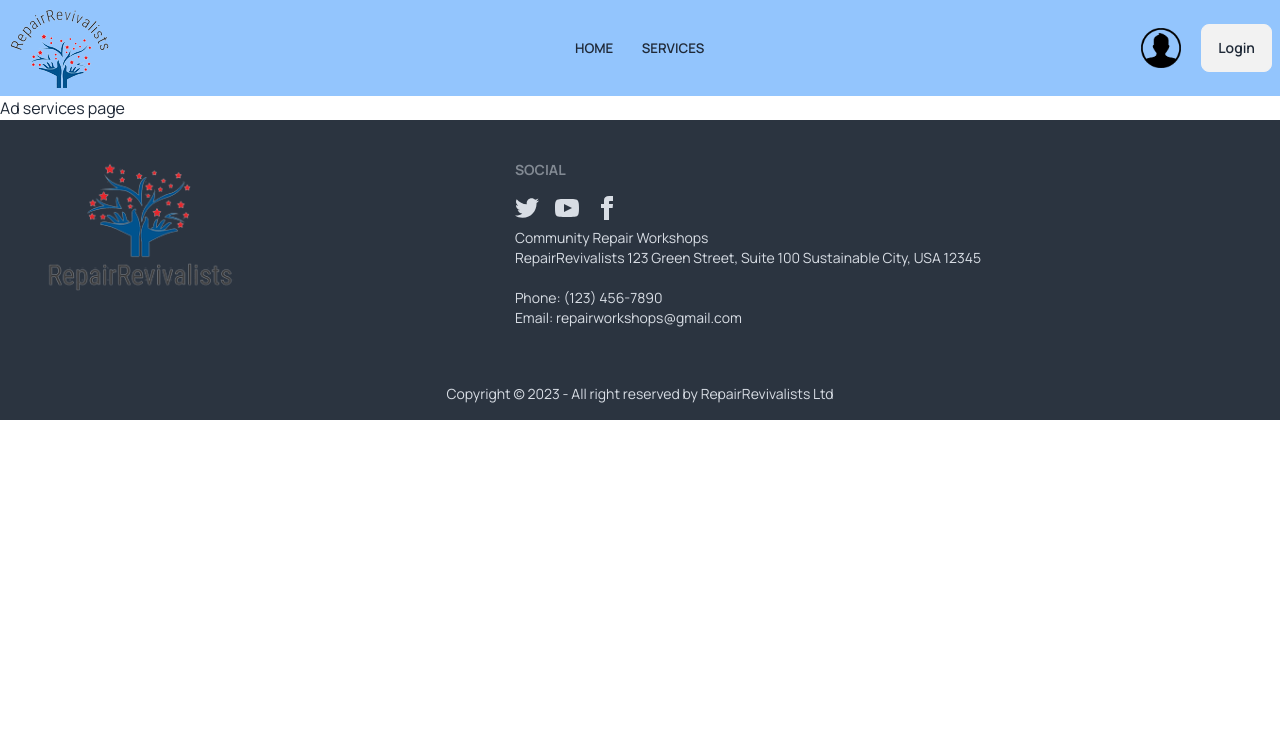
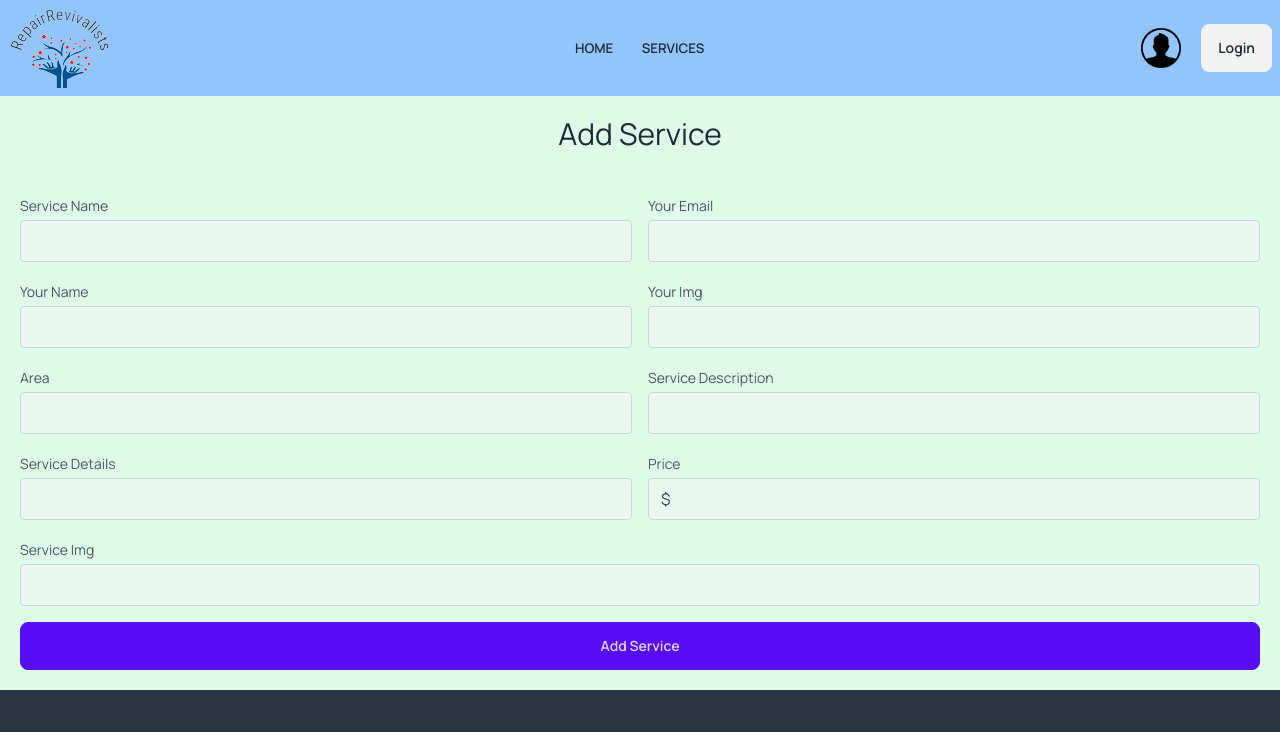
Before and after one commit to jisanahamed09205/Repair-Revivalists-Client, a React (Vite) app: page /addServices in a window 1280 px wide. Shown: the top 732 px of the page. Built offline with nearby package versions, Linux system fonts and the light colour scheme; no server answers; a web font is replaced by a local one.

Commit message:
add service requirement 8 is done

```diff
--- a/src/Pages/Dashboard/AddServices.jsx
+++ b/src/Pages/Dashboard/AddServices.jsx
@@ -1,8 +1,130 @@
+import { useContext } from "react";
+import swal from "sweetalert";
+import { AuthContext } from "../Provider/AuthProvider";
 
 const AddServices = () => {
+
+    // const {_id,service_name,service_img,service_description,service_provider_name,service_provider_img,service_price,service_area,details} =service;
+
+    const {user} = useContext(AuthContext)
+
+    const handleAddService = e =>{
+        e.preventDefault();
+        const form = e.target;
+        const service_name = form.serviceName.value;
+        const userEmail = user?.email;
+        const service_provider_name = user?.displayName;
+        const service_provider_img = user?.photoURL;
+        const service_area = form.area.value;
+        const service_description = form.serviceDescription.value;
+        const details = form.serviceDetails.value;
+        const service_price = form.price.value;
+        const service_img = form.imgURL.value;
+        const newService ={
+            service_name,
+            userEmail,
+            service_provider_name,
+            service_provider_img,
+            service_area,
+            service_description,
+            details,
+            service_price,
+            service_img,
+        }
+        // send data to the database server
+        fetch('http://localhost:5000/addService',{
+            method: 'POST',
+            headers:{
+                'content-type': 'application/json'
+            },
+            body: JSON.stringify(newService)
+        })
+        .then(res=>res.json())
+        .then(data=>{
+            console.log(data);
+            if(data.insertedId){
+                swal("Added!", "Your Service Added Successfully!", "success")
+                form.reset();
+            }
+        })
+    }
+
     return (
-        <div>
-            Ad services page
+        <div className="bg-green-100">
+            <h2 className=" text-3xl text-center py-5">Add Service</h2>
+            <section className="text-gray-600 body-font relative">
+                <div className="container px-5 py-5 mx-auto ">
+                    <div className=" mx-auto">
+                        <form onSubmit={handleAddService}>
+                            <div className="flex flex-wrap -m-2">
+                                <div className="p-2 w-1/2">
+                                    <div className="relative">
+                                        <label className="leading-7 text-sm text-gray-600">Service Name</label>
+                                        <input type="text" id="serviceName" name="serviceName" className="w-full bg-gray-100 bg-opacity-50 rounded border border-gray-300 focus:border-indigo-500 focus:bg-white focus:ring-2 focus:ring-indigo-200 text-base outline-none text-gray-700 py-1 px-3 leading-8 transition-colors duration-200 ease-in-out" />
+                                    </div>
+                                </div>
+                                <div className="p-2 w-1/2">
+                                    <div className="relative">
+                                        <label className="leading-7 text-sm text-gray-600">Your Email</label>
+                                        <input disabled
+                                            defaultValue={user?.email}
+                                            type="email" id="phn" name="userEmail" className="w-full bg-gray-100 bg-opacity-50 rounded border border-gray-300 focus:border-indigo-500 focus:bg-white focus:ring-2 focus:ring-indigo-200 text-base outline-none text-gray-700 py-1 px-3 leading-8 transition-colors duration-200 ease-in-out" />
+                                    </div>
+                                </div>
+                                <div className="p-2 w-1/2">
+                                    <div className="relative">
+                                        <label className="leading-7 text-sm text-gray-600">Your Name</label>
+                                        <input type="text" id="userName"
+                                        defaultValue={user?.displayName} disabled
+                                        name="userName" className="w-full bg-gray-100 bg-opacity-50 rounded border border-gray-300 focus:border-indigo-500 focus:bg-white focus:ring-2 focus:ring-indigo-200 text-base outline-none text-gray-700 py-1 px-3 leading-8 transition-colors duration-200 ease-in-out" />
+                                    </div>
+                                </div>
+                                <div className="p-2 w-1/2">
+                                    <div className="relative">
+                                        <label className="leading-7 text-sm text-gray-600">Your Img</label>
+                                        <input type="text" id="userImg"
+                                        defaultValue={user?.photoURL} disabled
+                                        name="userImg" className="w-full bg-gray-100 bg-opacity-50 rounded border border-gray-300 focus:border-indigo-500 focus:bg-white focus:ring-2 focus:ring-indigo-200 text-base outline-none text-gray-700 py-1 px-3 leading-8 transition-colors duration-200 ease-in-out" />
+                                    </div>
+                                </div>
+                                <div className="p-2 w-1/2">
+                                    <div className="relative">
+                                        <label className="leading-7 text-sm text-gray-600">Area</label>
+                                        <input type="text" id="" name="area" className="w-full bg-gray-100 bg-opacity-50 rounded border border-gray-300 focus:border-indigo-500 focus:bg-white focus:ring-2 focus:ring-indigo-200 text-base outline-none text-gray-700 py-1 px-3 leading-8 transition-colors duration-200 ease-in-out" />
+                                    </div>
+                                </div>
+                                <div className="p-2 w-1/2">
+                                    <div className="relative">
+                                        <label className="leading-7 text-sm text-gray-600">Service Description</label>
+                                        <input type="text" id="serviceDescription" name="serviceDescription" className="w-full bg-gray-100 bg-opacity-50 rounded border border-gray-300 focus:border-indigo-500 focus:bg-white focus:ring-2 focus:ring-indigo-200 text-base outline-none text-gray-700 py-1 px-3 leading-8 transition-colors duration-200 ease-in-out" />
+                                    </div>
+                                </div>
+                                <div className="p-2 w-1/2">
+                                    <div className="relative">
+                                        <label className="leading-7 text-sm text-gray-600">Service Details</label>
+                                        <input type="text" id="serviceDetails" name="serviceDetails" className="w-full bg-gray-100 bg-opacity-50 rounded border border-gray-300 focus:border-indigo-500 focus:bg-white focus:ring-2 focus:ring-indigo-200 text-base outline-none text-gray-700 py-1 px-3 leading-8 transition-colors duration-200 ease-in-out" />
+                                    </div>
+                                </div>
+                                <div className="p-2 w-1/2">
+                                    <div className="relative">
+                                        <label className="leading-7 text-sm text-gray-600">Price</label>
+                                        <input type="text" id="" name="price" defaultValue={'$'} className="w-full bg-gray-100 bg-opacity-50 rounded border border-gray-300 focus:border-indigo-500 focus:bg-white focus:ring-2 focus:ring-indigo-200 text-base outline-none text-gray-700 py-1 px-3 leading-8 transition-colors duration-200 ease-in-out" />
+                                    </div>
+                                </div>
+                                <div className="p-2 w-full">
+                                    <div className="relative">
+                                        <label className="leading-7 text-sm text-gray-600">Service Img</label>
+                                        <input type="text" id="" name="imgURL"  className="w-full bg-gray-100 bg-opacity-50 rounded border border-gray-300 focus:border-indigo-500 focus:bg-white focus:ring-2 focus:ring-indigo-200 text-base outline-none text-gray-700 py-1 px-3 leading-8 transition-colors duration-200 ease-in-out" />
+                                    </div>
+                                </div>
+                                <div className="p-2 w-full ">
+                                    <input className="btn btn-primary w-full normal-case" type="submit" value="Add Service" />
+                                </div>
+                            </div>
+                        </form>
+                    </div>
+                </div>
+            </section>
         </div>
     );
 };
--- a/src/Pages/Details/Details.jsx
+++ b/src/Pages/Details/Details.jsx
@@ -1,14 +1,13 @@
 import { useContext } from "react";
 import { useLoaderData } from "react-router-dom";
 import { AuthContext } from "../Provider/AuthProvider";
-import swal from "sweetalert";
 import Swal from "sweetalert2";
 
 const Details = () => {
 
     const detailsData= useLoaderData();
 
-    const {_id,service_name,service_img,service_description,service_provider_name,service_provider_img,service_price,service_area,details} =detailsData;
+    const {_id,service_name,service_img,service_provider_name,service_provider_img,service_price,service_area,details} =detailsData;
 
     const {user} = useContext(AuthContext);
 
--- a/src/Pages/Home/Location/Location.jsx
+++ b/src/Pages/Home/Location/Location.jsx
@@ -1,5 +1,12 @@
+import swal from "sweetalert";
 
 const Location = () => {
+
+    const handleSubmit = e =>{
+        e.preventDefault('');
+        swal("Successful!", "Your Feedback Submitted!", "success")
+    }
+
     return (
         <div className=" max-w-[1200px] mx-auto">
             <section className="text-gray-600 body-font relative">
@@ -7,22 +14,26 @@ const Location = () => {
                     <div className=" lg:w-2/3 w-full md:w-1/2 bg-gray-300 rounded-lg overflow-hidden sm:mr-10 p-10 flex items-end justify-start relative">
                         <iframe width="100%" height="100%" className="absolute inset-0" frameBorder={0} title="map" marginHeight={0} marginWidth={0} scrolling="no" src="https://www.google.com/maps/embed?pb=!1m18!1m12!1m3!1d217028.1617569925!2d34.87999364633285!3d31.795977660211758!2m3!1f0!2f0!3f0!3m2!1i1024!2i768!4f13.1!3m3!1m2!1s0x1502d7d634c1fc4b%3A0xd96f623e456ee1cb!2sJerusalem%2C%20Israel!5e0!3m2!1sen!2sus!4v1699193187232!5m2!1sen!2sus" />
                     </div>
+                    {/* <form onSubmit={handleSubmit}> */}
                         <div className="lg:w-1/3 md:w-1/2 bg-white flex flex-col md:ml-auto w-full md:py-8 mt-8 md:mt-0">
+                            <form onSubmit={handleSubmit}>
                                 <h2 className="text-gray-900 text-lg mb-1 font-medium title-font">Feedback</h2>
                                 <div className="relative mb-4">
                                     <label htmlFor="name" className="leading-7 text-sm text-gray-600">Name</label>
-                            <input type="text" id="name" name="name" className="w-full bg-white rounded border border-gray-300 focus:border-indigo-500 focus:ring-2 focus:ring-indigo-200 text-base outline-none text-gray-700 py-1 px-3 leading-8 transition-colors duration-200 ease-in-out" />
+                                    <input type="text" required id="name" name="name" className="w-full bg-white rounded border border-gray-300 focus:border-indigo-500 focus:ring-2 focus:ring-indigo-200 text-base outline-none text-gray-700 py-1 px-3 leading-8 transition-colors duration-200 ease-in-out" />
                                 </div>
                                 <div className="relative mb-4">
                                     <label htmlFor="email" className="leading-7 text-sm text-gray-600">Email</label>
-                            <input type="email" id="email" name="email" className="w-full bg-white rounded border border-gray-300 focus:border-indigo-500 focus:ring-2 focus:ring-indigo-200 text-base outline-none text-gray-700 py-1 px-3 leading-8 transition-colors duration-200 ease-in-out" />
+                                    <input type="email" required id="email" name="email" className="w-full bg-white rounded border border-gray-300 focus:border-indigo-500 focus:ring-2 focus:ring-indigo-200 text-base outline-none text-gray-700 py-1 px-3 leading-8 transition-colors duration-200 ease-in-out" />
                                 </div>
                                 <div className="relative mb-4">
                                     <label htmlFor="message" className="leading-7 text-sm text-gray-600">Message</label>
-                            <textarea id="message" name="message" className="w-full bg-white rounded border border-gray-300 focus:border-indigo-500 focus:ring-2 focus:ring-indigo-200 h-32 text-base outline-none text-gray-700 py-1 px-3 resize-none leading-6 transition-colors duration-200 ease-in-out" defaultValue={""} />
+                                    <input id="message" required name="message" className="w-full bg-white rounded border border-gray-300 focus:border-indigo-500 focus:ring-2 focus:ring-indigo-200 h-32 text-base outline-none text-gray-700 py-1 px-3 resize-none leading-6 transition-colors duration-200 ease-in-out" defaultValue={""} />
                                 </div>
-                        <button className="text-white bg-indigo-500 border-0 py-2 px-6 focus:outline-none hover:bg-indigo-600 rounded text-lg">Submit</button>
+                                <input className="text-white bg-indigo-500 border-0 py-2 px-6 focus:outline-none hover:bg-indigo-600 rounded text-lg" type="submit" value="Submit" />
+                            </form>
                         </div>
+                    {/* </form> */}
                 </div>
             </section>
 
--- a/src/Pages/Navbar/Navbar.jsx
+++ b/src/Pages/Navbar/Navbar.jsx
@@ -69,8 +69,8 @@ const Navbar = () => {
                 user ?
                     <div className="navbar-end gap-5">
                         <div className="flex flex-col items-center mx-3">
-                            <img className="w-[50px] rounded-full" src={user.photoURL} alt="" />
-                            <p className=" font-medium text-center">{user.displayName}</p>
+                            <img className="w-[50px] rounded-full" src={user?.photoURL} alt="" />
+                            <p className=" font-medium text-center">{user?.displayName}</p>
                         </div>
                         <button onClick={handleSignOut} className="btn normal-case">LogOut</button>
                     </div> :
```
Lines whose indentation alone changed are shown as unchanged.
